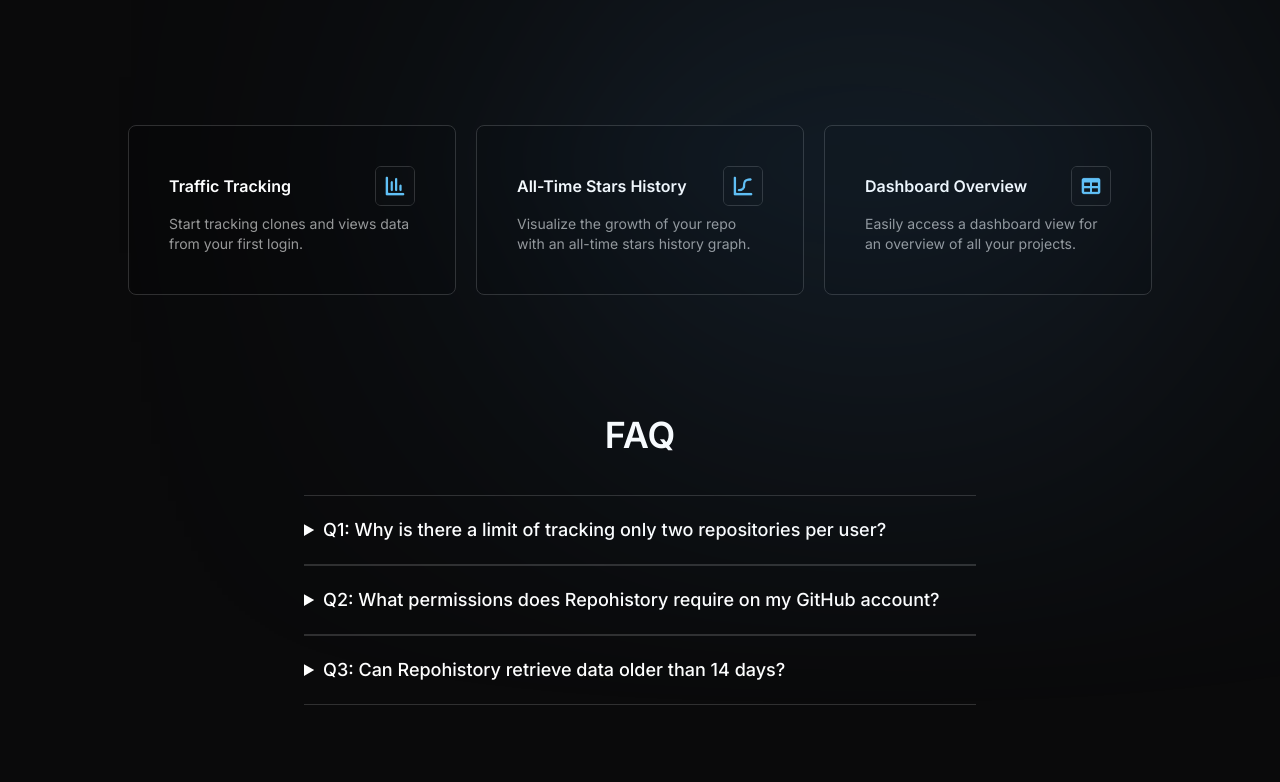
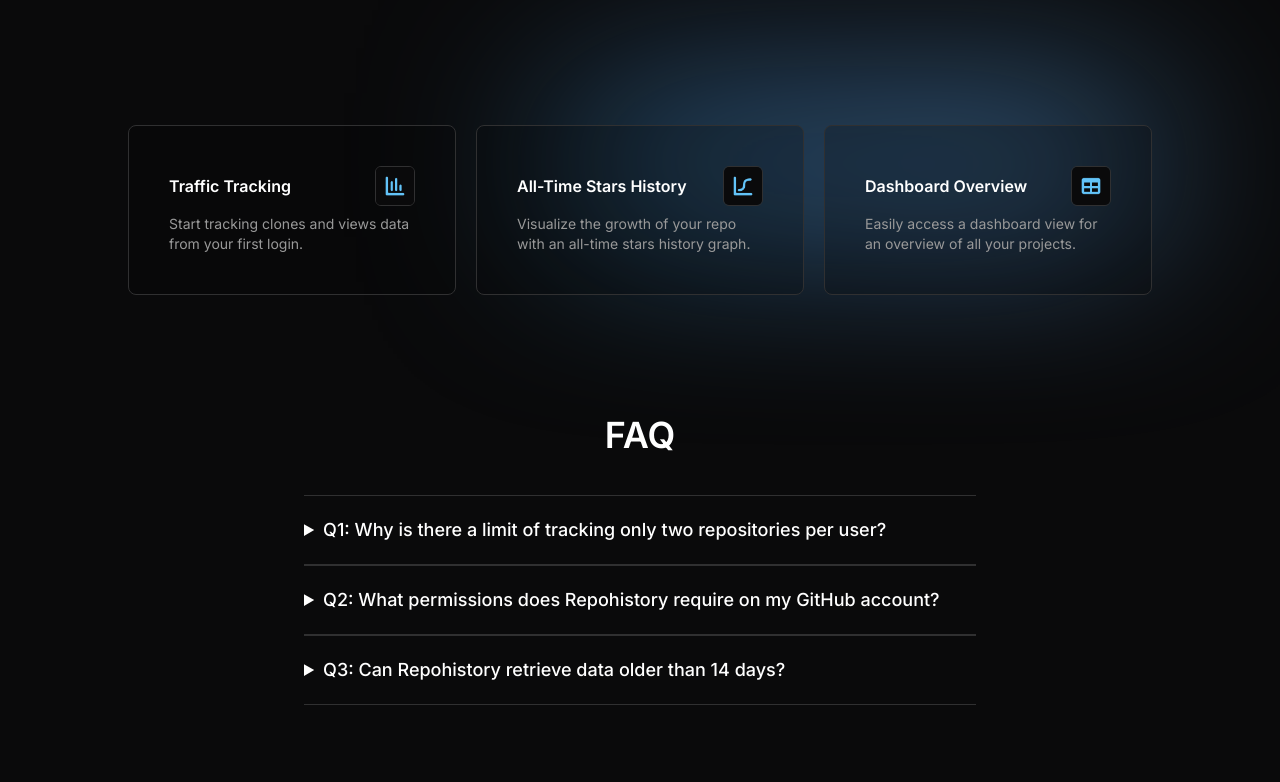
Before and after one commit to repohistory/website, an Astro site: page / in a window 1280 px wide. Shown: the part 1380-2162 px from the top of the page. Built offline with nearby package versions, Linux system fonts and the light colour scheme; Astro itself is replaced by a stand-in of ours.

Commit message:
feat: refine feature bg

```diff
--- a/src/pages/index.astro
+++ b/src/pages/index.astro
@@ -58,10 +58,10 @@ import dashboardFeature from '../images/dashboard-feature.png';
       </div>
 		</div>
     <div class="w-[80%] my-20 flex flex-col lg:flex-row gap-5 text-white">
-      <div class="absolute left-1/3 inset-x-0 m-auto h-20 max-w-xl
-        bg-gradient-to-bl from-[#62C3F8] via-blue-400 to-cyan-700 blur-[190px]" />
+      <div class="absolute z-0 left-1/3 inset-x-0 m-auto h-20 max-w-xl
+        bg-gradient-to-bl from-[#62C3F8] via-blue-400 to-cyan-700 blur-[100px]" />
       <div
-        class="flex flex-col gap-2 lg:w-1/3 p-10 rounded-lg transition-all
+        class="flex flex-col z-10 gap-2 lg:w-1/3 p-10 rounded-lg transition-all
           border border-[#303031] hover:border-[#999999] bg-black bg-opacity-20"
       >
         <div class="flex items-center justify-between gap-5">
@@ -79,7 +79,7 @@ import dashboardFeature from '../images/dashboard-feature.png';
         </div>
       </div>
       <div
-        class="flex flex-col gap-2 lg:w-1/3 p-10 rounded-lg transition-all
+        class="flex flex-col z-10 gap-2 lg:w-1/3 p-10 rounded-lg transition-all
           border border-[#303031] hover:border-[#999999] bg-black bg-opacity-20"
       >
         <div class="flex items-center justify-between gap-5">
@@ -97,7 +97,7 @@ import dashboardFeature from '../images/dashboard-feature.png';
         </div>
       </div>
       <div
-        class="flex flex-col gap-2 lg:w-1/3 p-10 rounded-lg transition-all
+        class="flex flex-col gap-2 z-10 lg:w-1/3 p-10 rounded-lg transition-all
           border border-[#303031] hover:border-[#999999] bg-black bg-opacity-20"
       >
         <div class="flex items-center justify-between gap-5">
```
